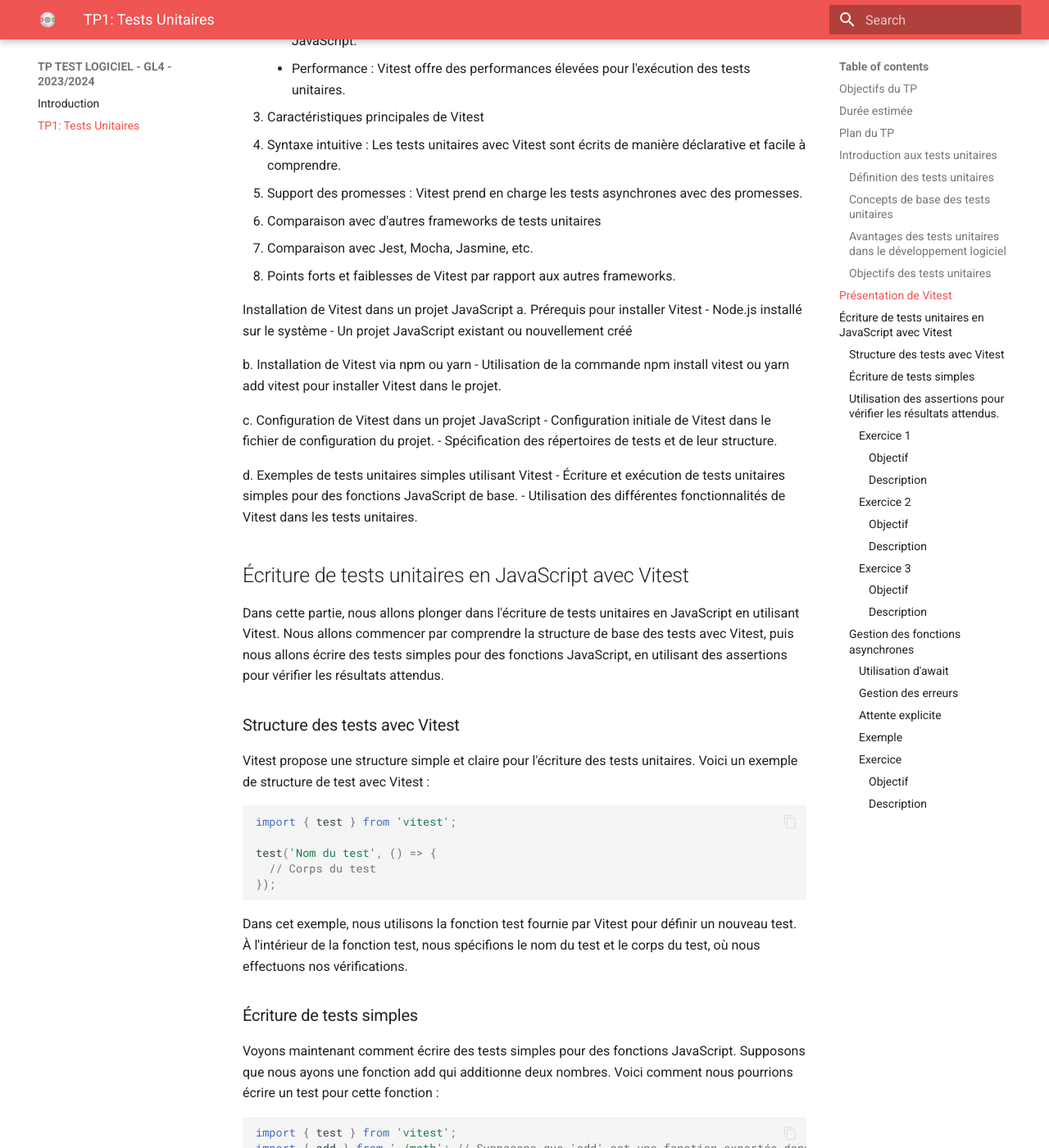
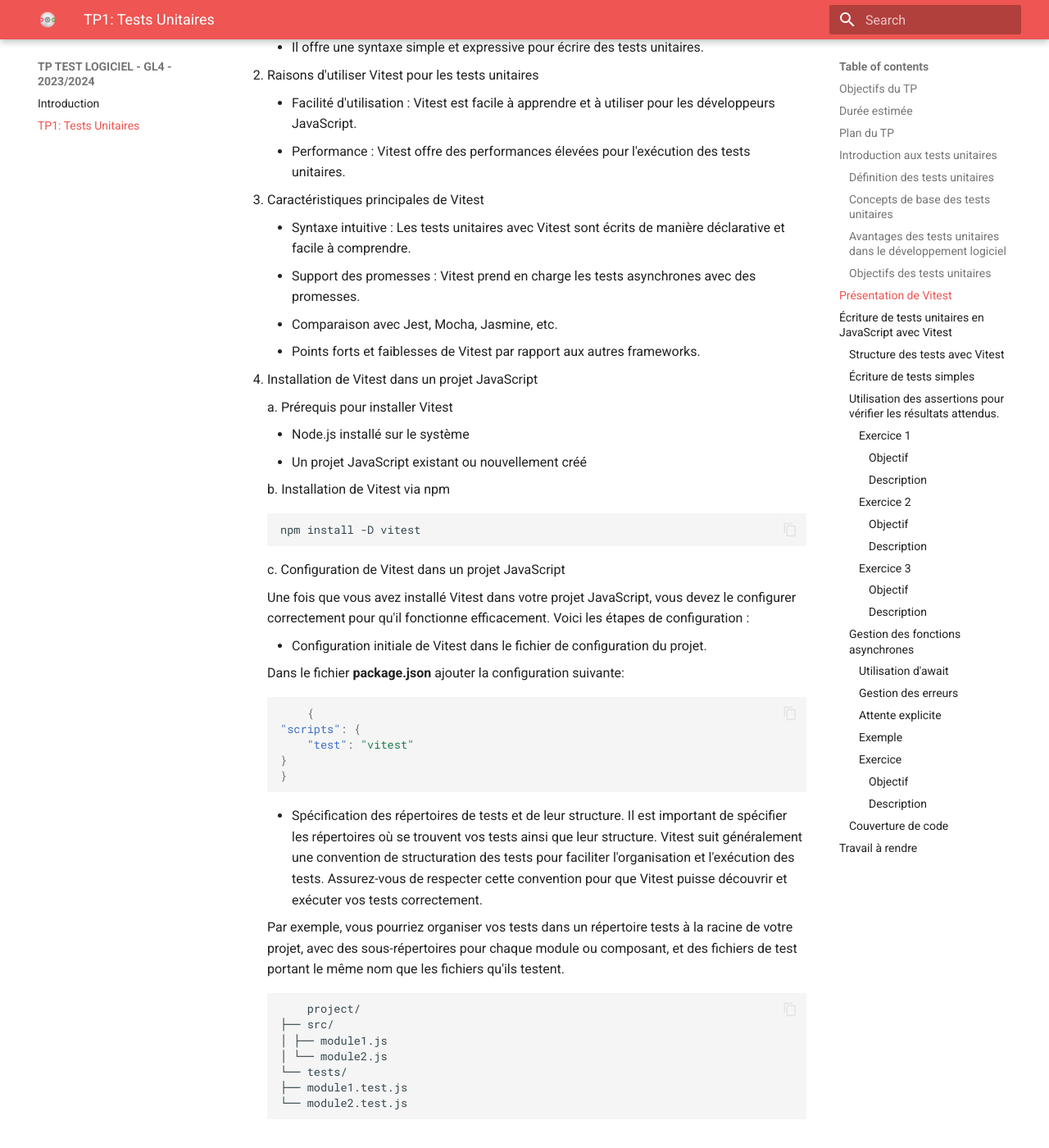
Before and after one commit to SafaTelli/tp-test-logiciel, an MkDocs documentation site: the page built from docs/tp1.md, in a window 1280 px wide and 1400 px high, scrolled down 2937 px. Shown: the whole window at 82% size. Built offline with MkDocs 1.6.1 and Material for MkDocs 9.7.7, drawn with Linux system fonts in a browser that asks for light colours; some of the changed text lies outside the part shown.

Commit message:
tp1 added

````diff
--- a/docs/tp1.md
+++ b/docs/tp1.md
@@ -27,7 +27,11 @@
     - Structure des tests avec Vitest.
     - Écriture de tests simples pour les fonctions JavaScript.
     - Utilisation des assertions pour vérifier les résultats attendus.
+    - Gestion des fonctions asynchrones
     - Techniques avancées d'écriture de tests avec Vitest
+
+4. Techniques avancées d'écriture de tests avec Vitest
+    - Utilisation des mocks
 
 ## Introduction aux tests unitaires
 ### Définition des tests unitaires
@@ -73,28 +77,54 @@
     - Performance : Vitest offre des performances élevées pour l'exécution des tests unitaires.
 
 3. Caractéristiques principales de Vitest
-- Syntaxe intuitive : Les tests unitaires avec Vitest sont écrits de manière déclarative et facile à comprendre.
-- Support des promesses : Vitest prend en charge les tests asynchrones avec des promesses.
+    - Syntaxe intuitive : Les tests unitaires avec Vitest sont écrits de manière déclarative et facile à comprendre.
+    - Support des promesses : Vitest prend en charge les tests asynchrones avec des promesses.
+    - Comparaison avec Jest, Mocha, Jasmine, etc.
+    - Points forts et faiblesses de Vitest par rapport aux autres frameworks.
 
-4. Comparaison avec d'autres frameworks de tests unitaires
-- Comparaison avec Jest, Mocha, Jasmine, etc.
-- Points forts et faiblesses de Vitest par rapport aux autres frameworks.
+4. Installation de Vitest dans un projet JavaScript
 
-Installation de Vitest dans un projet JavaScript
-a. Prérequis pour installer Vitest
-- Node.js installé sur le système
-- Un projet JavaScript existant ou nouvellement créé
+    a. Prérequis pour installer Vitest
 
-b. Installation de Vitest via npm ou yarn
-- Utilisation de la commande npm install vitest ou yarn add vitest pour installer Vitest dans le projet.
+    - Node.js installé sur le système
+    - Un projet JavaScript existant ou nouvellement créé
 
-c. Configuration de Vitest dans un projet JavaScript
-- Configuration initiale de Vitest dans le fichier de configuration du projet.
-- Spécification des répertoires de tests et de leur structure.
 
-d. Exemples de tests unitaires simples utilisant Vitest
-- Écriture et exécution de tests unitaires simples pour des fonctions JavaScript de base.
-- Utilisation des différentes fonctionnalités de Vitest dans les tests unitaires.
+    b. Installation de Vitest via npm
+
+        npm install -D vitest
+
+
+    c. Configuration de Vitest dans un projet JavaScript
+
+    Une fois que vous avez installé Vitest dans votre projet JavaScript, vous devez le configurer correctement pour qu'il fonctionne efficacement. Voici les étapes de configuration :
+
+    - Configuration initiale de Vitest dans le fichier de configuration du projet.
+
+    Dans le fichier **package.json** ajouter la configuration suivante:
+                ```json
+
+                    {
+                "scripts": {
+                    "test": "vitest"
+                }
+                }
+                ```
+
+    - Spécification des répertoires de tests et de leur structure.
+    Il est important de spécifier les répertoires où se trouvent vos tests ainsi que leur structure. Vitest suit généralement une convention de structuration des tests pour faciliter l'organisation et l'exécution des tests. Assurez-vous de respecter cette convention pour que Vitest puisse découvrir et exécuter vos tests correctement.
+
+    Par exemple, vous pourriez organiser vos tests dans un répertoire tests à la racine de votre projet, avec des sous-répertoires pour chaque module ou composant, et des fichiers de test portant le même nom que les fichiers qu'ils testent.
+
+
+            project/
+        ├── src/
+        │ ├── module1.js
+        │ └── module2.js
+        └── tests/
+        ├── module1.test.js
+        └── module2.test.js
+
 ## Écriture de tests unitaires en JavaScript avec Vitest
 
 Dans cette partie, nous allons plonger dans l'écriture de tests unitaires en JavaScript en utilisant Vitest. Nous allons commencer par comprendre la structure de base des tests avec Vitest, puis nous allons écrire des tests simples pour des fonctions JavaScript, en utilisant des assertions pour vérifier les résultats attendus.
@@ -290,3 +320,21 @@
     Utilisez Vitest pour écrire un test pour la fonction fetchRandomUser().
     Assurez-vous d'attendre de manière asynchrone la résolution de la promesse retournée par la fonction.
     Vérifiez que les données renvoyées sont bien un objet JSON contenant les informations sur l'utilisateur.
+
+### Couverture de code
+
+Pour la couverture de code, c’est-à-dire la vérification du taux de code couvert par les tests unitaires – un indicateur de qualité de logiciel de plus en plus présent dans les projets – il suffit d’ajouter l’option **--coverage** à l’appel du test, par exemple dans votre fichier package.json :
+
+        "scripts": {
+        "dev": "vite",
+        "build": "vite build",
+        "preview": "vite preview",
+        "test:coverage": "vitest --coverage"}
+
+Ensuite, vous pouvez lancer la couverture de code avec : **npm run test:coverage**
+
+![Screenshot](assets/coverage.PNG)
+
+## Travail à rendre
+!!! Exercice
+    Choisissez un projet, qu'il soit personnel ou open-source, puis créez au moins trois tests unitaires pour ce projet. Ensuite, exécutez ces tests en incluant le calcul de la couverture de code.
````
Also changed, not shown: assets/coverage.PNG (added), docs/assets/coverage.PNG (added), site/assets/coverage.PNG (added), site/search/search_index.json, site/tp1/index.html, 1 other file.
